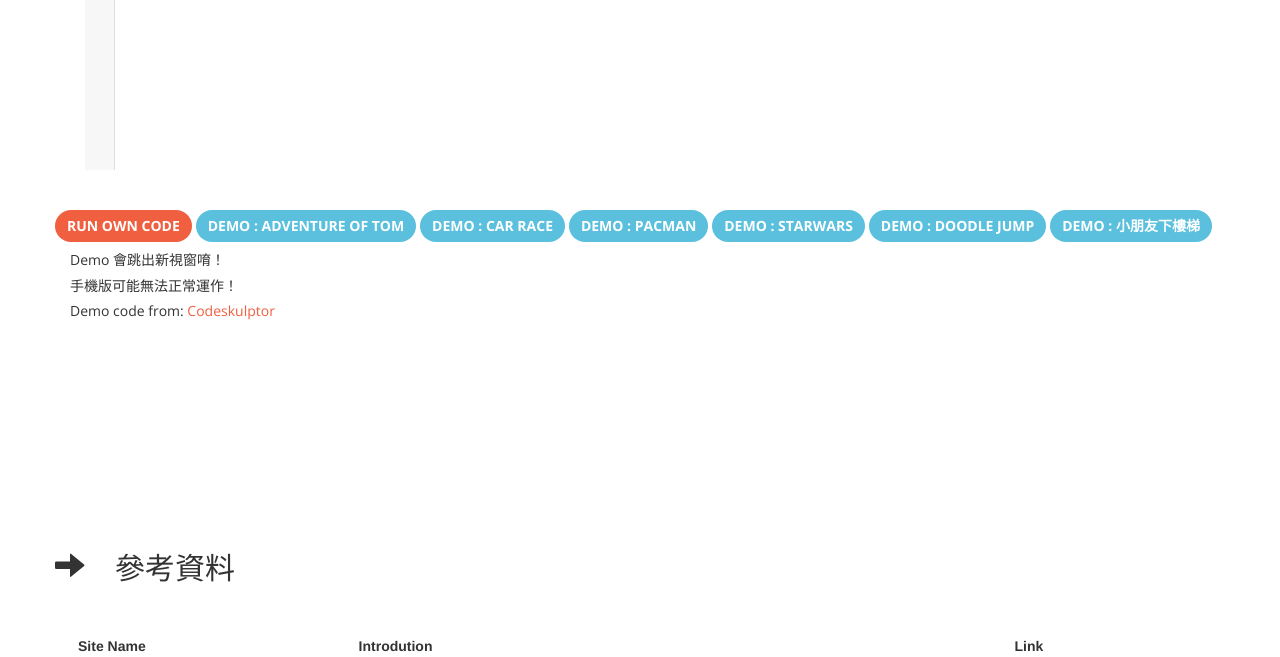
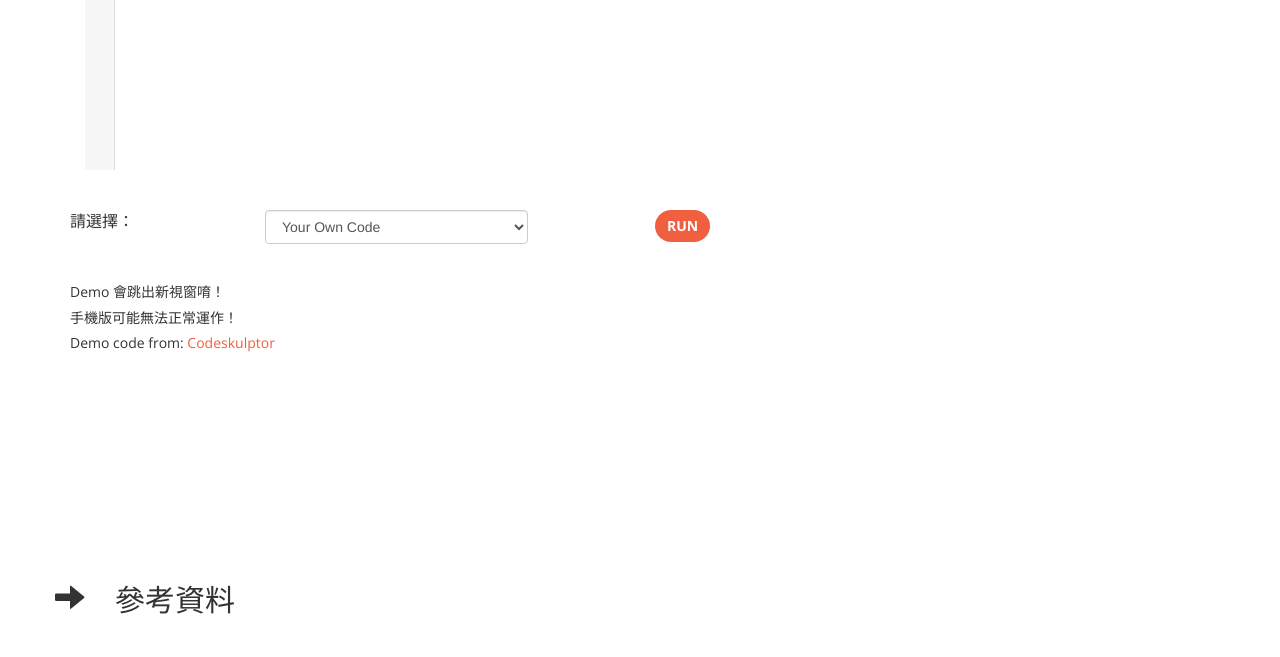
Before and after one commit to dimension4TW/NCTU.py_introduction, a plain HTML site: page index.html in a window 1280 px wide. Shown: the part 7484-8141 px from the top of the page. Drawn offline with nearby package versions, Linux system fonts and the light colour scheme; some packages are replaced by stand-ins of ours.

Commit message:
change select

```diff
--- a/index.html
+++ b/index.html
@@ -183,6 +183,22 @@
                 </div>
             </div>
             <div class="row">
+                <div class="col-md-2"><p>請選擇：</p></div>
+                <div class="col-md-3">
+                    <select class="form-control" id="python">
+                        <option value="own">Your Own Code</option>
+                        <option value="adventureoftom">Demo : Adventure of Tom</option>
+                        <option value="carrace">Demo : Car Race</option>
+                        <option value="pacman">Demo : PACMAN</option>
+                        <option value="starwars">Demo : Starwars</option>
+                        <option value="downstair">Demo : Doodle Jump</option>
+                    </select>
+                </div>
+                <div class="col-md-1"></div>
+                <div class="col-md-6">
+                    <button class="btn btn-primary" type="button" onclick="runs()">Run</button>
+                </div>
+                <!--
                 <button class="btn btn-primary" type="button" onclick="runit()">Run Own Code</button>
                 <button class="btn btn-info" type="button" onclick="rundemo('adventureoftom')">Demo : Adventure of Tom</button>
                 <button class="btn btn-info" type="button" onclick="rundemo('carrace')">Demo : Car Race</button>
@@ -190,11 +206,21 @@
                 <button class="btn btn-info" type="button" onclick="rundemo('starwars')">Demo : Starwars</button>
                 <button class="btn btn-info" type="button" onclick="rundemo('doodlejump')">Demo : Doodle Jump</button>
                 <button class="btn btn-info" type="button" onclick="rundemo('downstair')">Demo : 小朋友下樓梯</button>
-            </div>
+-->
+            </div><br>
             <h5>Demo 會跳出新視窗唷！</h5>
             <h5>手機版可能無法正常運作！</h5>
             <h5>Demo code from: <a target="_blank" href="http://www.codeskulptor.org/demos.html#tabs-Hall-of-Fame" >Codeskulptor</a></h5>
             <script type="text/javascript">
+function runs() {
+    file = $("#python").val();
+    console.log(file);
+    if(file == 'own'){
+        runit();
+    }else{
+        rundemo(file);
+    }
+};
 var code = CodeMirror.fromTextArea(document.getElementById("code"),{
 lineNumbers: true,
 mode:  "python"
@@ -253,7 +279,6 @@ Sk.configure({output:outf, read:builtinRead});
                 eval(Sk.importMainWithBody("<stdin>",false,prog));
             }
         });
-
     }
     catch(message){
         logger.innerHTML="ERROR:\n"
@@ -270,7 +295,6 @@ catch(message){
     }
 }
     </script>
-
         </div>
     </div>
 </section>
@@ -354,7 +378,7 @@ catch(message){
 <script src="//ajax.googleapis.com/ajax/libs/jquery/1.10.1/jquery.min.js"></script>
 <script src="//ajax.googleapis.com/ajax/libs/jqueryui/1.10.3/jquery-ui.min.js"></script>
 <script src="//maps.googleapis.com/maps/api/js?v=3.exp&sensor=false"></script>
-<script src="./asset/bootstrap/js/bootstrap.min.js"></script>
+<script src="./asset/js/bootstrap.min.js"></script>
 <script src="./asset/codeskulptor/jquery.flot.min.js"></script>
 <script src="./asset/codeskulptor/jquery.flot.axislabels.min.js"></script>
 <script src="./asset/codeskulptor/jquery.flot.orderbars.min.js"></script>
```
Lines whose indentation alone changed are shown as unchanged.
